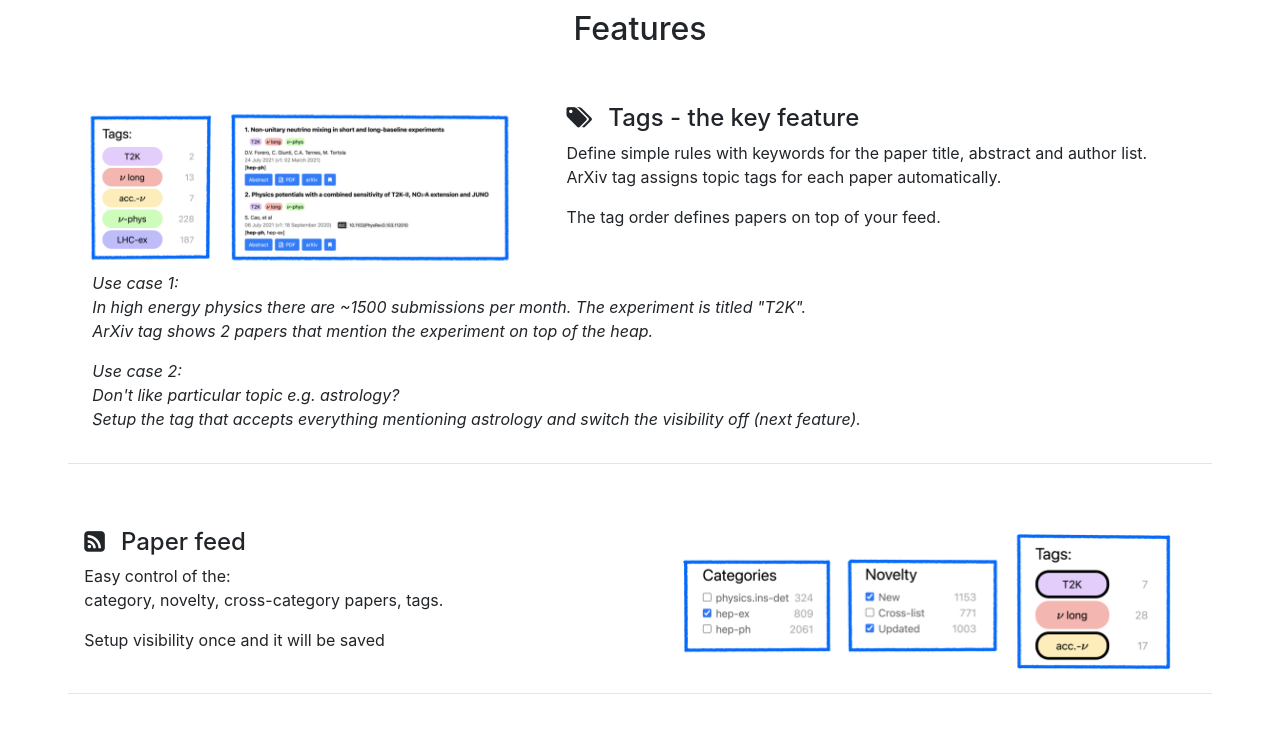
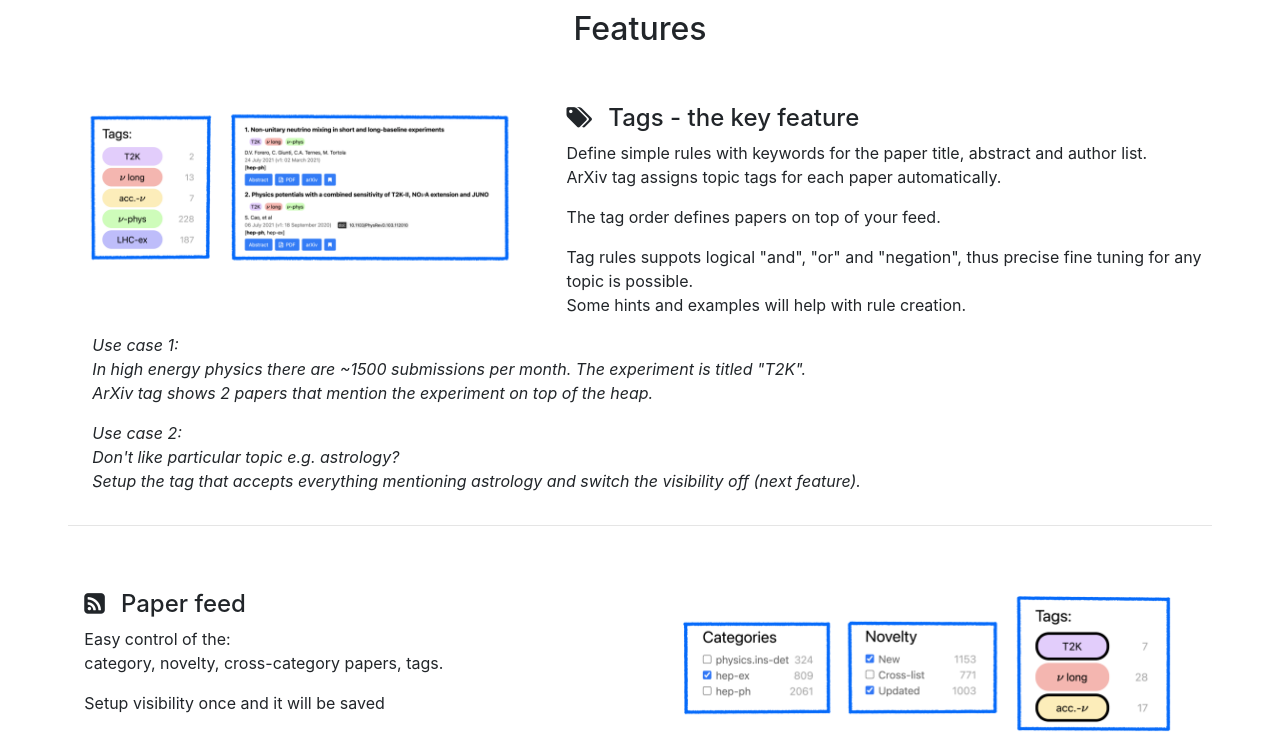
Before and after one commit to suvorov21/arxivtagpy, a Python web app: template app/templates/about.jinja2 in a window 1280 px wide. Shown: the part 1443-2181 px from the top of the page. Run offline with Jinja, Linux system fonts and the light colour scheme; the template is opened without the code that fills it, so the values that code supplies are empty; style sheets or scripts are compiled from the project's sources; some libraries are stand-ins or nearby versions.

Commit message:
about update

```diff
--- a/app/templates/about.jinja2
+++ b/app/templates/about.jinja2
@@ -62,17 +62,17 @@
             <p>Define simple rules with keywords for the paper title, abstract and author list. <br>
             ArXiv tag assigns topic tags for each paper automatically. </p>
             <p>The tag order defines papers on top of your feed.</p>
+            <p>Tag rules suppots logical "and", "or" and "negation", thus precise fine tuning for any topic is possible.<br>
+            Some hints and examples will help with rule creation.</p>
           </div>
         </div>
         <div class="row pl-4">
           <div class="col-sm-12 col-md-12">
             <p style="font-style: italic; font-size: 1rem">Use case 1:<br>
-
               In high energy physics there are ~1500 submissions per month. The experiment is titled "T2K". <br>
               ArXiv tag shows 2 papers that mention the experiment on top of the heap.
             </p>
             <p style="font-style: italic; font-size: 1rem">Use case 2:<br>
-
               Don't like particular topic e.g. astrology? <br>
               Setup the tag that accepts everything mentioning astrology and switch the visibility off (next feature).
             </p>
```
